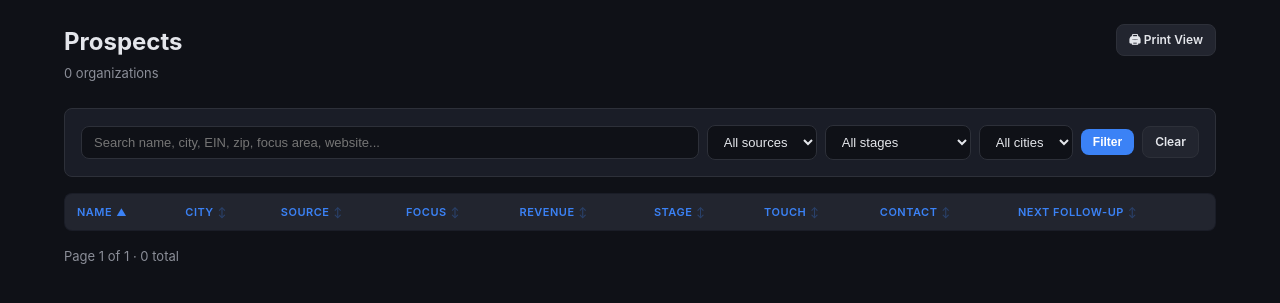
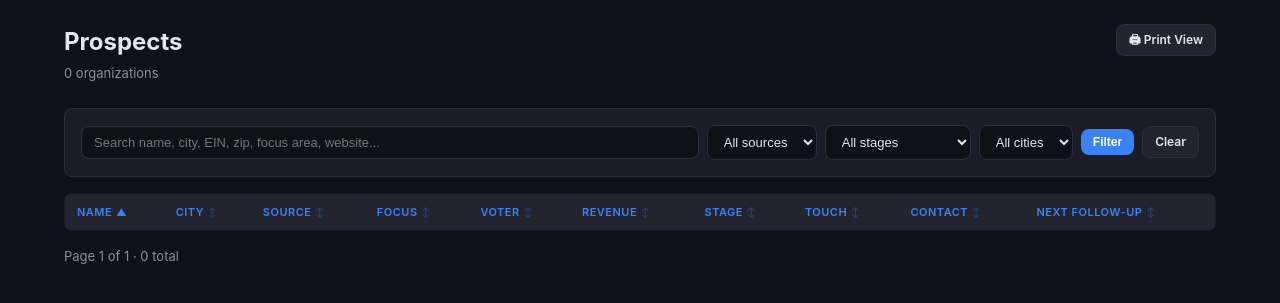
Before and after one commit to jhead12/agency-os, a FastAPI app: page /prospects in a window 1280 px wide. Shown: the part 56-359 px from the top of the page. Run offline with FastAPI, Linux system fonts and the light colour scheme; data that the repository does not hold is empty.

Commit message:
Add Voter engagement column to prospects list and print view
- New sortable Voter column between Focus and Revenue
- Shows 'Yes' tag (green) for orgs flagged as voter-engagement, '—' otherwise
- Sortable asc/desc like all other columns — sort desc to see voter orgs first
- Removed inline 'voter' tag from Name column (now its own column)
- Print view also includes Voter column (Yes/—)
- Verified: 10 columns, voter desc shows CBOs with voter engagement at top

```diff
--- a/web/app.py
+++ b/web/app.py
@@ -179,6 +179,7 @@ async def prospect_list(
         "stage": "o.stage",
         "touch": "o.touch_count",
         "contact": "o.contact_email",
+        "voter": "p.voter_engagement",
         "followup": "o.next_follow_up_at",
     }
     sort_col = sort_map.get(sort, "p.name")
--- a/web/templates/prospects.html
+++ b/web/templates/prospects.html
@@ -74,6 +74,7 @@
             <th>{{ sort_header('city', 'City', sort, sort_dir, qs) }}</th>
             <th>{{ sort_header('source', 'Source', sort, sort_dir, qs) }}</th>
             <th>{{ sort_header('focus', 'Focus', sort, sort_dir, qs) }}</th>
+            <th>{{ sort_header('voter', 'Voter', sort, sort_dir, qs) }}</th>
             <th>{{ sort_header('revenue', 'Revenue', sort, sort_dir, qs) }}</th>
             <th>{{ sort_header('stage', 'Stage', sort, sort_dir, qs) }}</th>
             <th>{{ sort_header('touch', 'Touch', sort, sort_dir, qs) }}</th>
@@ -86,11 +87,17 @@
         <tr>
             <td>
                 <a href="/prospects/{{ p.id }}">{{ p.name }}</a>
-                {% if p.voter_engagement %}<span class="tag tag-voter">voter</span>{% endif %}
             </td>
             <td>{{ p.city or '—' }}</td>
             <td><span class="source-badge source-{{ p.source }}">{{ p.source }}</span></td>
             <td>{{ (p.focus_area or '—')|replace('_', ' ') }}</td>
+            <td>
+                {% if p.voter_engagement %}
+                <span class="tag tag-voter">Yes</span>
+                {% else %}
+                <span class="muted">—</span>
+                {% endif %}
+            </td>
             <td>{{ p.annual_revenue|currency }}</td>
             <td><span class="stage-badge stage-{{ p.stage or 'cold' }}">{{ p.stage or 'cold' }}</span></td>
             <td>{{ p.touch_count or 0 }}</td>
```
Also changed, not shown: web/templates/prospects_print.html (+3 -4 lines).
